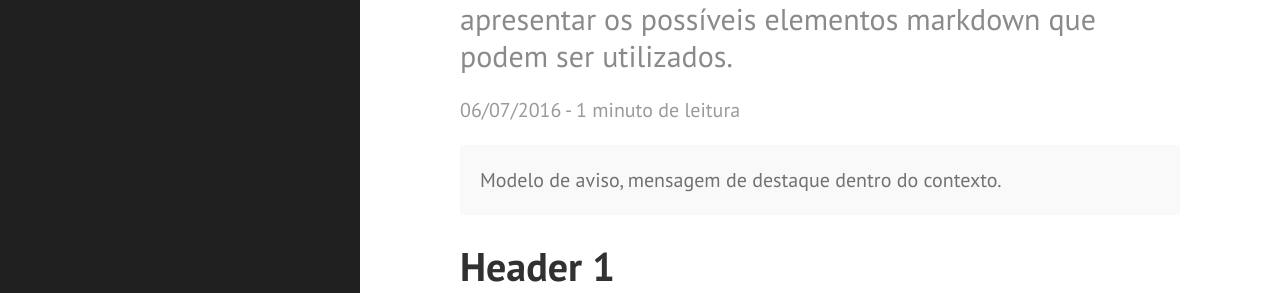
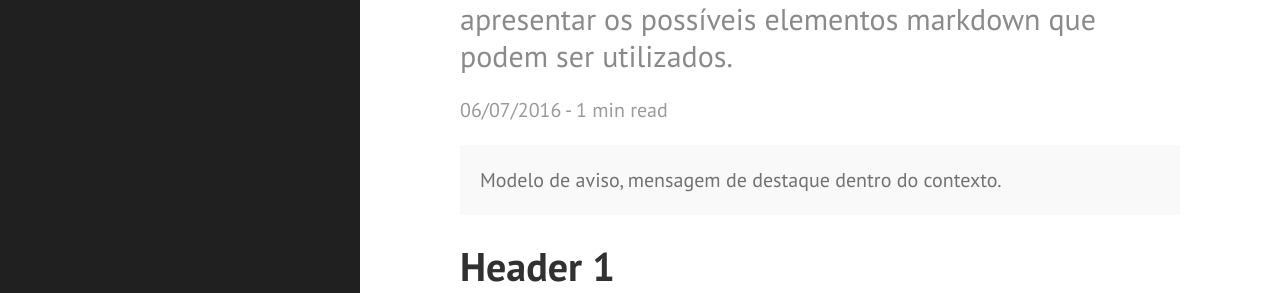
Before and after one commit to LiaoSW/mydeity.github.io, a Jekyll site: the page built from _posts/2016-07-06-exemplo.md, in a window 1280 px wide and 900 px high. Shown: the part 168-461 px from the top of the window. Built offline with Jekyll 4.4.1, drawn with Linux system fonts in a browser that asks for light colours; some of the changed text lies outside the part shown.

Commit message:
updated the layouts

```diff
--- a/_layouts/post.html
+++ b/_layouts/post.html
@@ -10,9 +10,9 @@ layout: blog
 
   {% assign words = content | number_of_words %}
   {% if words < 360 %}
-    - 1 minuto de leitura
+    - 1 min read
   {% else %}
-    - {{ words | divided_by:180 }} minutos de leitura
+    - {{ words | divided_by:180 }} min read
   {% endif %}
   </span>
 
```
Also changed, not shown: other parts of _layouts/post.html (+1 -1 lines), _posts/2016-07-06-exemplo.md (+1 -1 lines).
